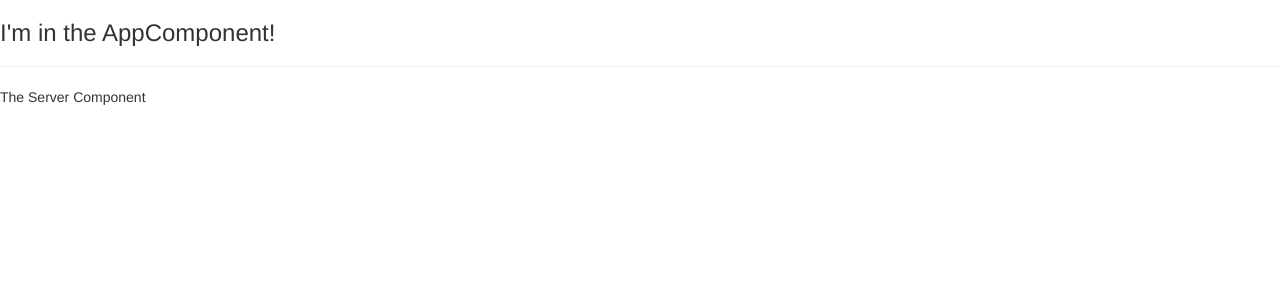
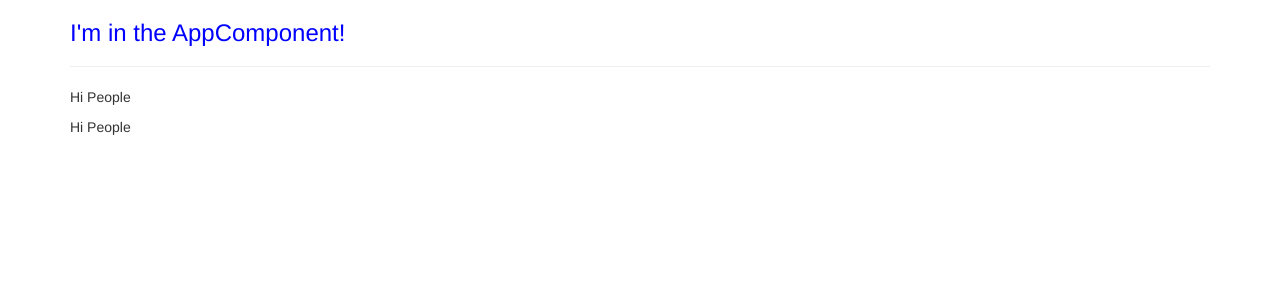
Before and after one commit to AugustoOmena/my-first-app, an Angular app: page / in a window 1280 px wide. Shown: the top 300 px of the page. Built offline with nearby package versions, Linux system fonts and the light colour scheme.

Commit message:
Working with Component Styles

```diff
--- a/src/app/app.component.html
+++ b/src/app/app.component.html
@@ -1,3 +1,9 @@
-<h3>I'm in the AppComponent!</h3>
-<hr>
-<app-servers></app-servers>
+<div class="container">
+    <div class="row">
+        <div class="col-xs-12">
+            <h3>I'm in the AppComponent!</h3>
+            <hr>
+            <app-servers></app-servers>
+        </div>
+    </div>
+</div>
--- a/src/app/app.component.less
+++ b/src/app/app.component.less
@@ -0,0 +1,3 @@
+h3 {
+    color: darkblue;
+}
--- a/src/app/app.component.ts
+++ b/src/app/app.component.ts
@@ -3,8 +3,12 @@
 @Component({
   selector: 'app-root',
   templateUrl: './app.component.html',
-  styleUrl: './app.component.less'
+  //styleUrl: './app.component.less'
+  styles: [`
+    h3 {
+      color: blue;
+    }
+  `]
 })
 export class AppComponent {
-  name = 'Max';
 }
--- a/src/app/server/server.component.html
+++ b/src/app/server/server.component.html
@@ -1 +1 @@
-<p>The Server Component</p>
+<p>Hi People</p>
--- a/src/app/servers/servers.component.html
+++ b/src/app/servers/servers.component.html
@@ -1 +1,2 @@
 <app-server></app-server>
+<app-server></app-server>
--- a/src/app/servers/servers.component.ts
+++ b/src/app/servers/servers.component.ts
@@ -2,7 +2,9 @@
 
 @Component({
   selector: 'app-servers',
-  templateUrl: './servers.component.html',
+  template: `
+    <app-server></app-server>
+    <app-server></app-server>`,
   styleUrl: './servers.component.less'
 })
 export class ServersComponent {
```
